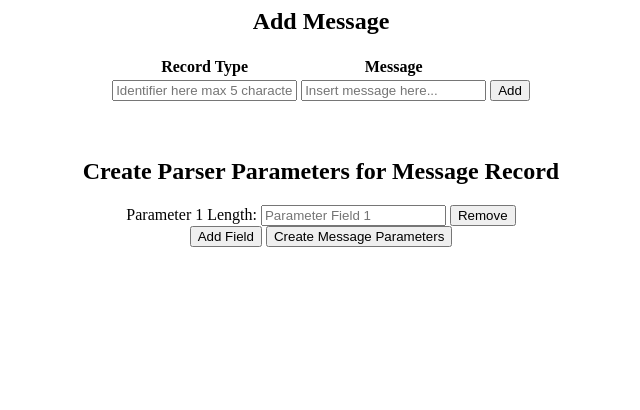
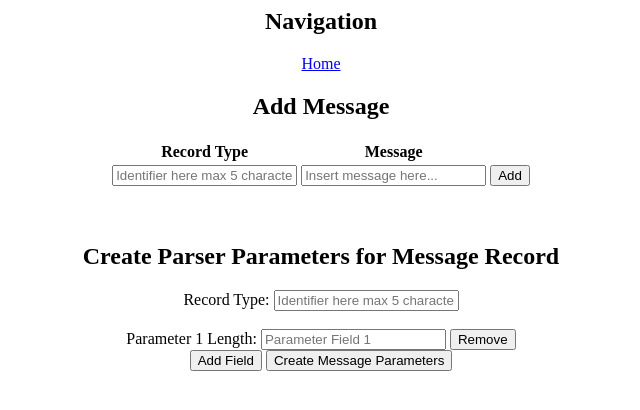
Before and after one commit to icefireturtle/legendparse, a Flask app: page /parser in a window 1280 px wide. Shown: the top 410 px of the page, without its empty margins (319-959 px from the left). Run offline with Flask 3, Linux system fonts and the light colour scheme.

Commit message:
added new class records, updated index app routes to handle add_message and add_record, required message to contain record type on form and post, updating database with record type for message, added quick navigation to parser and slicer

```diff
--- a/legendparse/app.py
+++ b/legendparse/app.py
@@ -13,15 +13,25 @@ db = SQLAlchemy(app)
 migrate = Migrate(app, db)
 
 
-#orm class
+#orm classes
 class Message(db.Model):
     id = db.Column(db.Integer, primary_key=True)
+    record_type = db.Column(db.String(5))
     message = db.Column(db.String(300), unique=False, nullable=False)
     date_created = db.Column(db.DateTime, nullable=False, default=datetime.now())
     last_updated = db.Column(db.DateTime, default=datetime.now())
 
     def __repr__(self):
-        return f"Message: {self.message}, Date Created: {self.date_created}, Last Updated: {self.last_updated}"
+        return f"Message: {self.message}, Record Type: {self.record_type}, Date Created: {self.date_created}, Last Updated: {self.last_updated}"
+
+class Record(db.Model):
+    id = db.Column(db.Integer, primary_key=True)
+    record_type = db.Column(db.String(5), unique=True)
+    parameter_field_name_1 = db.Column(db.String(25))
+    parameter_field_length_1 = db.Column(db.Integer)
+
+    def __repr__(self):
+        return f"Record Type: {self.record_type}, Parameter 1: {self.parameter_field_name_1}, Parameter 1 Length: {self.parameter_field_length_1}"
 
 #render functions
 @app.route('/')
@@ -33,13 +43,26 @@ def index():
 def parser():
     return render_template('parser.html')
 
-@app.route('/parser', methods=["POST"])
+@app.route('/add_message', methods=["POST"])
 def message():
     message = request.form.get("message")
+    record_type = request.form.get("recordType")
 
-    if message is not None:
-        m = Message(message=message)
+    if message is not None and record_type is not None:
+        m = Message(record_type=record_type, message=message)
         db.session.add(m)
+        db.session.commit()
+        return redirect('/')
+    else:
+        return redirect('/')
+
+@app.route('/add_record', methods=["POST"])
+def record():
+    record = request.form.get("record")
+
+    if record is not None:
+        r = Record(record=record)
+        db.session.add(r)
         db.session.commit()
         return redirect('/')
     else:
--- a/legendparse/templates/index.html
+++ b/legendparse/templates/index.html
@@ -10,6 +10,7 @@
         <table>
             <thead>
                 <th>ID</th>
+                <th>Record Type</th>
                 <th>Message</th>
                 <th>Date Created</th>
                 <th>Last Updated</th>
@@ -18,6 +19,7 @@
             {% for data in messages %}
             <tbody>
                 <td>{{data.id}}</td>
+                <td>{{data.record_type}}</td>
                 <td>{{data.message}}</td>
                 <td>{{data.date_created}}</td>
                 <td>{{data.last_updated}}</td>
--- a/legendparse/templates/parser.html
+++ b/legendparse/templates/parser.html
@@ -4,8 +4,15 @@
     </head>
     <body>
         <div align="center">
+            <div align="center">
+                <h2>Navigation</h2>
+                <nav>
+                    <a href="/">Home</a>
+                </nav>
+            </div>
+            <div align="center">
                 <h2>Add Message</h2>
-            <form action="/add" method="POST">
+                <form action="/add_message" method="POST">
                     <table>
                         <thead>
                             <th>Record Type</th>
@@ -20,7 +27,10 @@
                 </form>
                     <br />
                 <h2>Create Parser Parameters for Message Record</h2>
-            <form action="/params" method="POST" id="parameters">
+                <form action="/add_record" method="POST" id="parameters">
+                    <label>Record Type:</label>
+                    <input type="text" name="recordType" placeholder="Identifier here max 5 characters" maxlength="5">
+                    <br /><br />
                     <div id="paramsContainer">
                         <div class="paramsWrapper">
                             <label>Parameter 1 Length:</label>
@@ -31,6 +41,7 @@
                     <button id="addField">Add Field</button>
                     <button type="submit">Create Message Parameters</button>
                 </form>
+            </div>
         </div>
         <script>
             let elementCount = 0;
```
Also changed, not shown: legendparse/migrations/versions/367f61898b8f_created_record_model_and_added_record_.py (added, +41 -0 lines), legendparse/templates/slicer.html (+12 -2 lines), legendparse/var/app-instance/site.db. Lines whose indentation alone changed are shown as unchanged.
